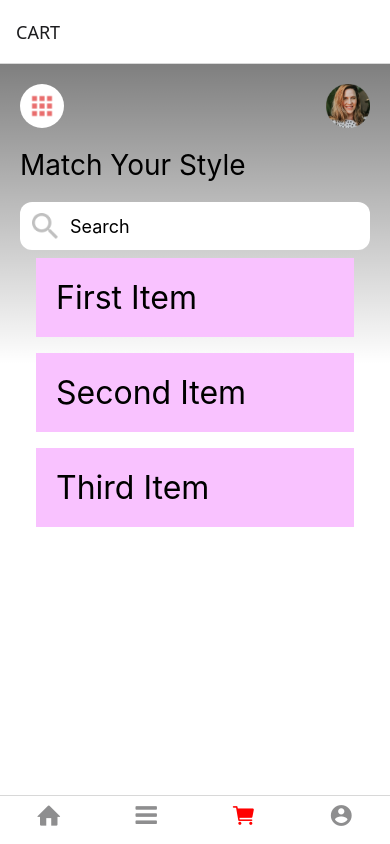
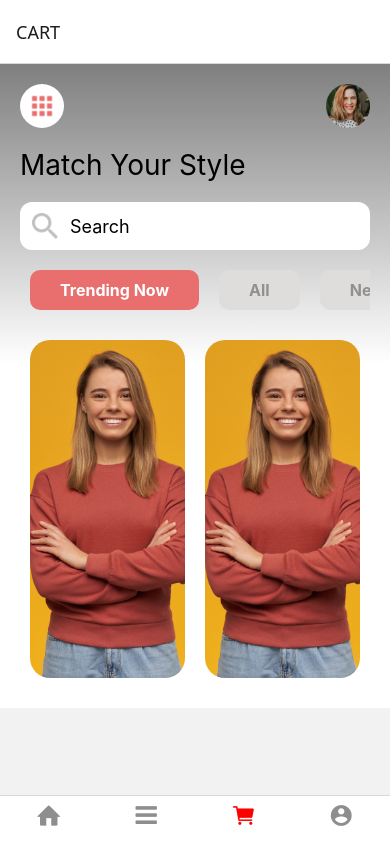
Before and after one commit to Thanawat0107/bare-minimum, a React Native app: screen /CART in a window 390 px wide. Built offline with nearby package versions, Linux system fonts and the light colour scheme.

Commit message:
Create Product Card Component

```diff
--- a/src/components/Category.jsx
+++ b/src/components/Category.jsx
@@ -1,75 +1,59 @@
-import React, { useState } from "react";
 import {
-  View,
     FlatList,
     StyleSheet,
     Text,
-  StatusBar,
     TouchableOpacity,
-  Alert,
+    View,
   } from "react-native";
-import { SafeAreaView, SafeAreaProvider } from "react-native-safe-area-context";
-
-const DATA = [
-  {
-    id: "bd7acbea-c1b1-46c2-aed5-3ad53abb28ba",
-    title: "First Item",
-  },
-  {
-    id: "3ac68afc-c605-48d3-a4f8-fbd91aa97f63",
-    title: "Second Item",
-  },
-  {
-    id: "58694a0f-3da1-471f-bd96-145571e29d72",
-    title: "Third Item",
-  },
-];
+  import React, { useState } from "react";
 
   const Category = () => {
-  const [selected, setSeleted] = useState(null);
-
-  const Item = ({ item }) => {
-    const { id, title } = item;
-
+    const [selected, setSelected] = useState("Trending Now");
+    const tags = ["Trending Now", "All", "New", "Fashion", "Mens"];
     return (
-      <View style={styles.item}>
-        <Text style={styles.title}>{title}</Text>
-        {id === selected && Alert.alert("Selected", `Item: ${title}`)}
+      <View style={styles.container}>
+        <FlatList
+          horizontal
+          data={tags}
+          showsHorizontalScrollIndicator={false}
+          renderItem={({ item }) => {
+            return (
+              <TouchableOpacity onPress={() => setSelected(item)}>
+                <Text
+                  style={[
+                    styles.tagText,
+                    item == selected ? styles.isSelected : null,
+                  ]}
+                >
+                  {item}
+                </Text>
+              </TouchableOpacity>
+            );
+          }}
+          contentContainerStyle={styles.container}
+        />
       </View>
     );
   };
 
-  return (
-    <SafeAreaProvider>
-      <SafeAreaView style={styles.container}>
-        <FlatList
-          data={DATA}
-          renderItem={({ item }) => (
-            <TouchableOpacity onPress={() => setSeleted(item.id)}>
-              <Item item={item} />
-            </TouchableOpacity>
-          )}
-          keyExtractor={(item) => item.id}
-        />
-      </SafeAreaView>
-    </SafeAreaProvider>
-  );
-};
+  export default Category;
 
   const styles = StyleSheet.create({
+    tagText: {
+      fontSize: 16,
+      borderRadius: 10,
+      paddingHorizontal: 30,
+      paddingVertical: 10,
+      marginHorizontal: 10,
+      backgroundColor: "#DFDCDC",
+      color: "#938F8F",
+      fontWeight: "700",
+    },
+    isSelected: {
+      backgroundColor: "#E96E6E",
+      color: "#FFFFFF",
+    },
     container: {
-    flex: 1,
-    marginTop: StatusBar.currentHeight || 0,
-  },
-  item: {
-    backgroundColor: "#f9c2ff",
-    padding: 20,
-    marginVertical: 8,
-    marginHorizontal: 16,
-  },
-  title: {
-    fontSize: 32,
+      marginVertical: 10,
     },
   });
-
-export default Category;
--- /dev/null
+++ b/src/components/ProductCard.jsx
@@ -0,0 +1,34 @@
+import { Image, StyleSheet, View } from "react-native";
+import React from "react";
+import {Dimensions} from 'react-native';
+
+const windowWidth = Dimensions.get('window').width;
+const windowHeight = Dimensions.get('window').height;
+
+const ProductCatd = () => {
+    console.log("ความกว้าง", windowWidth);
+    console.log("ความสูง", windowHeight);
+    return (
+      <View style={styles.container}>
+        <Image
+          source={require("../assets/girl2.png")}
+          style={styles.coverImage}
+        />
+      </View>
+    );
+};
+
+export default ProductCatd;
+
+const styles = StyleSheet.create({
+  container: {
+    flex: 1,
+    marginHorizontal: 10,
+    marginVertical: 10,
+  },
+  coverImage: {
+    height: windowHeight/2.5,
+    width: "windowWidth",
+    borderRadius: 20,
+  },
+});
--- a/src/screen/HomeScreen.jsx
+++ b/src/screen/HomeScreen.jsx
@@ -10,6 +10,7 @@ import React from "react";
 import { LinearGradient } from "expo-linear-gradient";
 import Header from "../components/Header";
 import Category from "../components/Category";
+import ProductCatd from "../components/ProductCard";
 
 const HomeScreen = () => {
   return (
@@ -29,6 +30,10 @@ const HomeScreen = () => {
         <TextInput placeholder="Search" style={styles.textInput} />
       </View>
       <Category />
+      <View style={{ flexDirection: "row" }}>
+        <ProductCatd />
+        <ProductCatd />
+      </View>
     </View>
   );
 };
@@ -37,13 +42,11 @@ export default HomeScreen;
 
 const styles = StyleSheet.create({
   container: {
-    flex: 1,
-    // alignItems: "center",
-    // justifyContent: "center",
     backgroundColor: "white",
     marginTop: Platform.OS == "android" ? 25 : 0,
     padding: 20,
   },
+
   background: {
     position: "absolute",
     left: 0,
```
Lines whose indentation alone changed are shown as unchanged.
